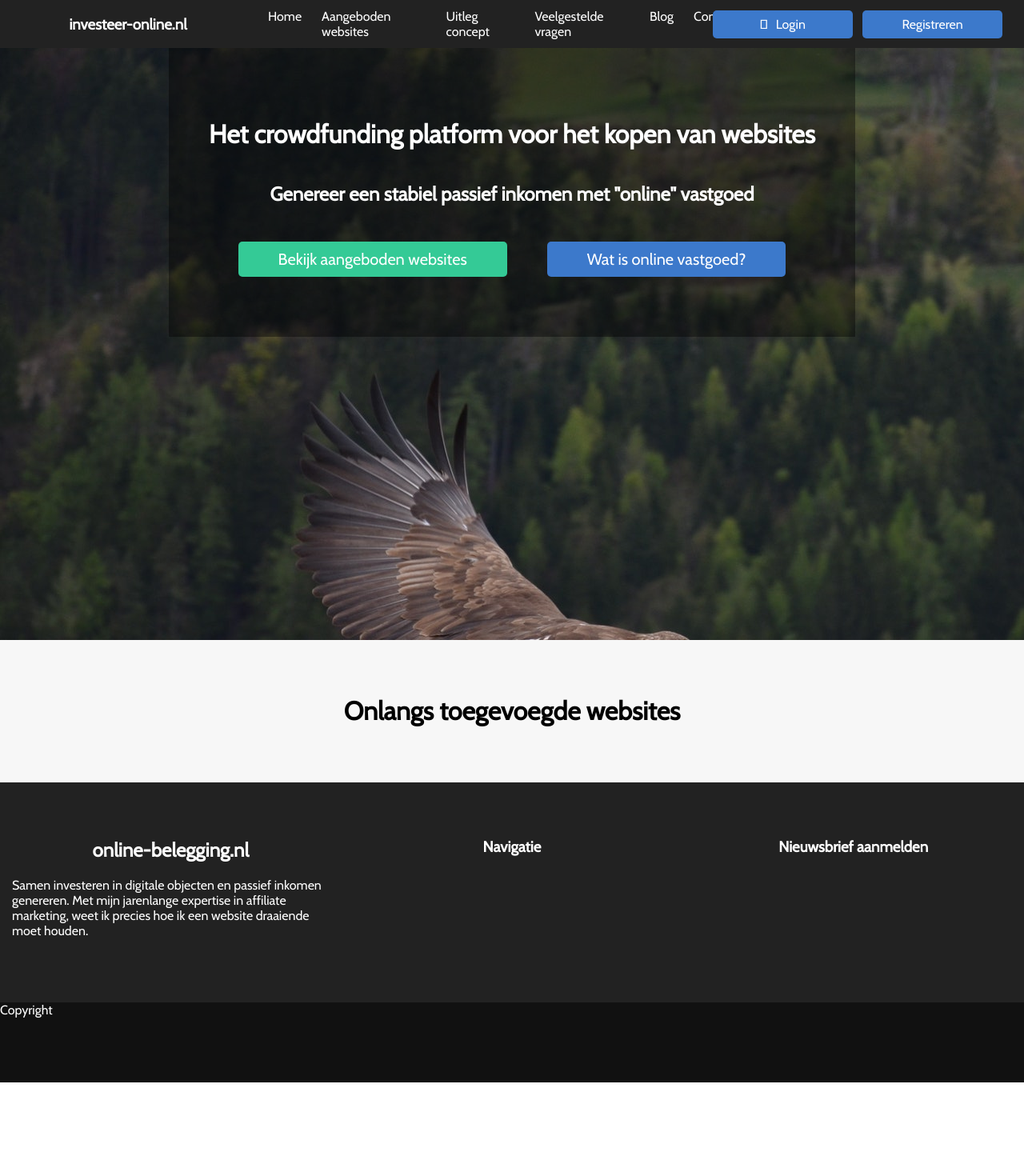
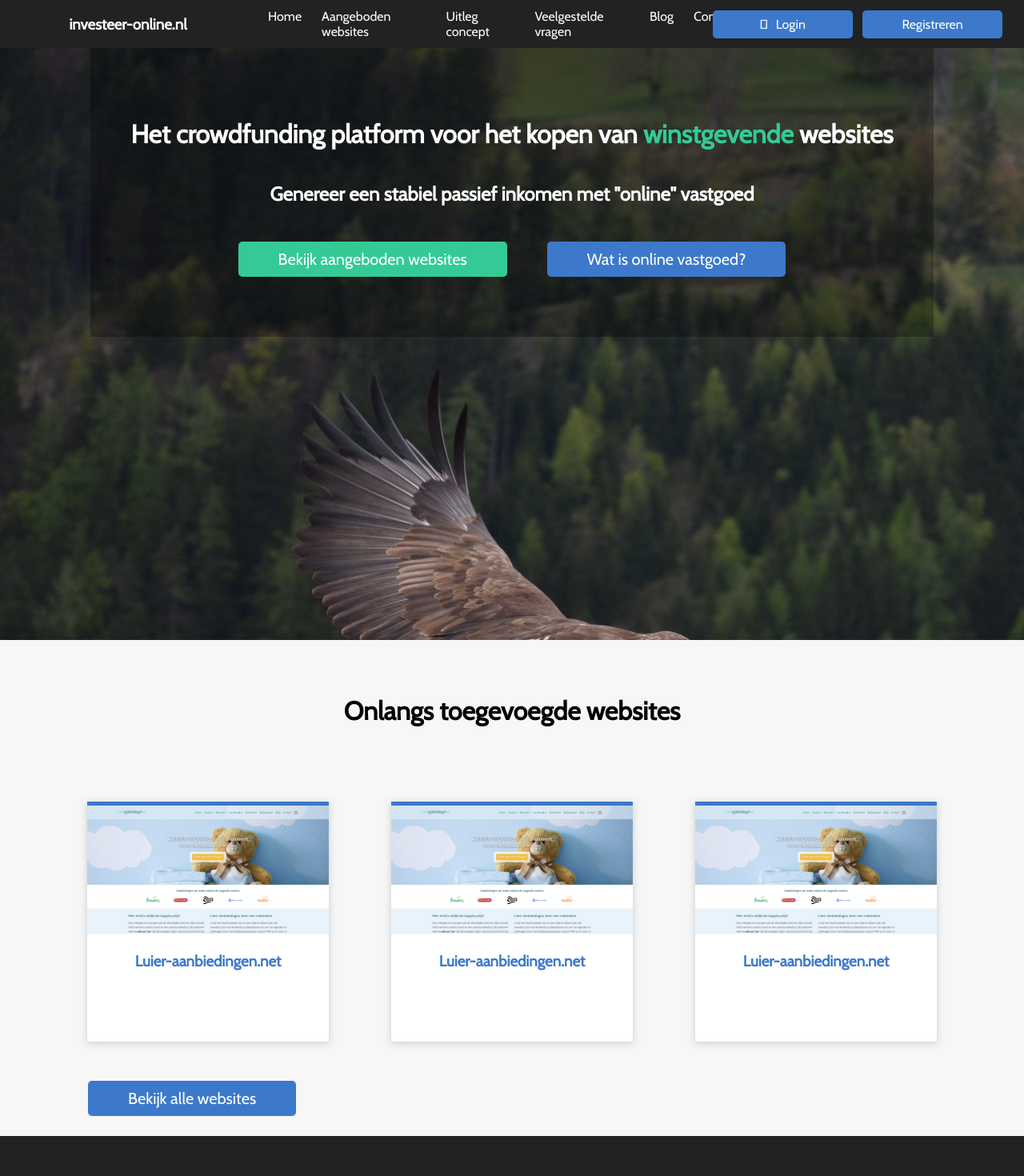
Before and after one commit to sanderyt/invest-platform, a Next.js app: page / in a window 1280 px wide. Shown: the top 1470 px of the page at 80% size. Before the commit the page ends 1353 px from the top, so only its background shows below. Built offline with nearby package versions, Linux system fonts and the light colour scheme; no server answers.

Commit message:
added website card

```diff
--- a/components/Hero/hero.scss
+++ b/components/Hero/hero.scss
@@ -4,7 +4,7 @@
   background-image: url("/freedom.jpg");
 
   &__box {
-    background-color: rgba(0, 0, 0, 0.4);
+    background-color: rgba(0, 0, 0, 0.3);
     margin: 50px;
     padding: 50px;
   }
--- a/components/Hero/index.js
+++ b/components/Hero/index.js
@@ -8,7 +8,8 @@ const Hero = () => {
         <div className="col-12 d-flex flex-column align-items-center justify-content-center">
           <div className="hero__box d-flex flex-column align-items-center justify-content-center">
             <h1 className="mt-5 text--white">
-              Het crowdfunding platform voor het kopen van websites
+              Het crowdfunding platform voor het kopen van{" "}
+              <span className="text--green">winstgevende</span> websites
             </h1>
             <h2 className="text--white">
               Genereer een stabiel passief inkomen met "online" vastgoed
--- a/components/Latest/index.js
+++ b/components/Latest/index.js
@@ -1,13 +1,21 @@
 import React from "react";
+
+import WebsiteCard from "../WebsiteCard";
 
 const Latest = () => {
   return (
     <div className="container">
       <div className="row">
-        <div className="col-12 d-flex justify-content-center align-items-center p-5">
+        <div className="col-12 d-flex flex-column justify-content-center align-items-center p-5">
           <h1>Onlangs toegevoegde websites</h1>
         </div>
       </div>
+      <div className="row d-flex">
+        <WebsiteCard />
+        <WebsiteCard />
+        <WebsiteCard />
+      </div>
+      <button className="btn btn--lg">Bekijk alle websites</button>
     </div>
   );
 };
--- /dev/null
+++ b/components/WebsiteCard/index.js
@@ -0,0 +1,16 @@
+import React from "react";
+
+const WebsiteCard = () => {
+  return (
+    <div className="col-sm-6 col-md-6 col-lg-4">
+      <div className="card m-4">
+        <img src="/thumb.png" className="card__thumb" />
+        <div className="card__info px-3 d-flex flex-column justify-content-center align-items-center">
+          <h3 className="text--primary">Luier-aanbiedingen.net</h3>
+        </div>
+      </div>
+    </div>
+  );
+};
+
+export default WebsiteCard;
--- /dev/null
+++ b/components/WebsiteCard/websitecard.scss
@@ -0,0 +1,11 @@
+.card {
+  height: 300px;
+  background-color: white;
+  box-shadow: $box-shadow;
+  border-top: 5px solid $cta-color;
+  cursor: pointer;
+
+  &__thumb {
+    width: 100%;
+  }
+}
--- a/styles/_typhography.scss
+++ b/styles/_typhography.scss
@@ -42,4 +42,8 @@ p {
   &--primary {
     color: $cta-color;
   }
+
+  &--green {
+    color: $green-color;
+  }
 }
--- a/styles/main.scss
+++ b/styles/main.scss
@@ -24,3 +24,4 @@
 @import "../components/Box/box.scss";
 @import "../components/Spinner/spinner.scss";
 @import "../components/Hero/hero.scss";
+@import "../components/WebsiteCard/websitecard.scss";
```
Also changed, not shown: public/thumb.png (added).
